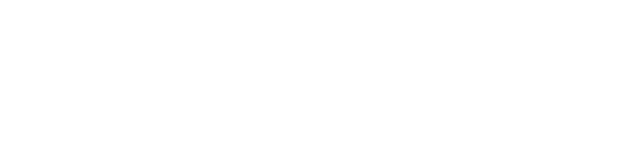
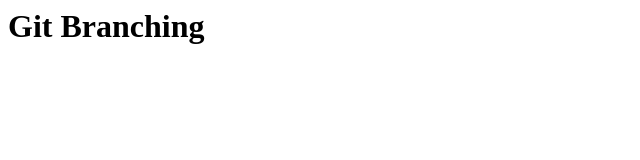
Before and after one commit to LelloFois/git-exercise, a plain HTML site: page index.html in a window 1280 px wide. Shown: the whole page, without its empty margins (0-640 px from the left). Drawn offline with Linux system fonts and the light colour scheme.

Commit message:
Added h1

```diff
--- a/index.html
+++ b/index.html
@@ -6,6 +6,6 @@
     <title>Git exercise</title>
 </head>
 <body>
-
+    <h1>Git Branching</h1>
 </body>
 </html>
```
